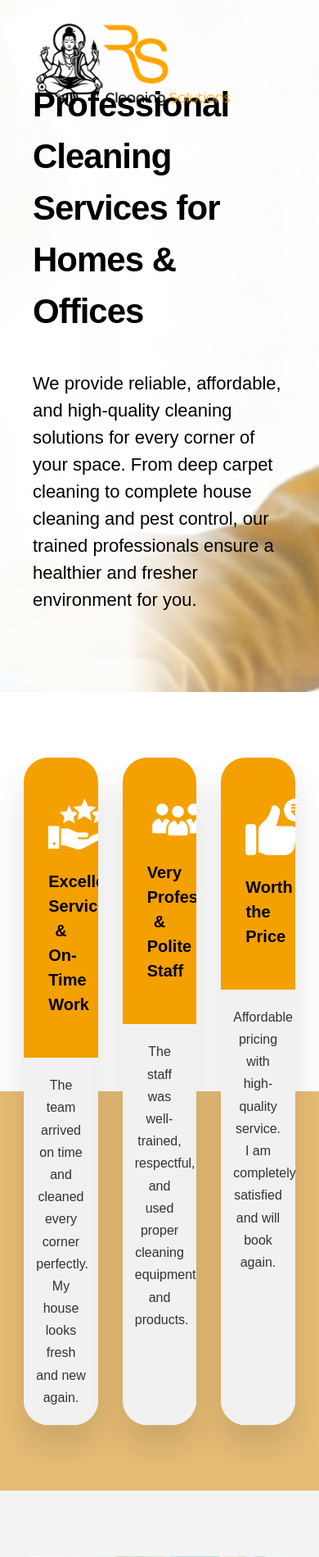
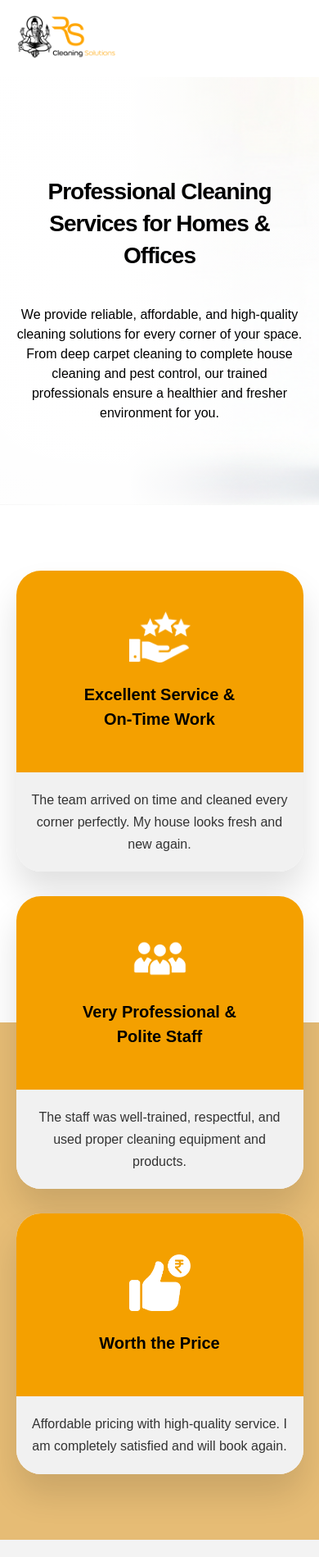
Before and after one commit to Anuj871386/cleaning_project, a Django app: page / in a window 390 px wide; the page is wider, and only the part inside the window is pictured. Shown: the top 1899 px of that part at 82% size. Run offline with Django 5.2, Linux system fonts and the light colour scheme.

Commit message:
included mobile compability

```diff
--- a/core/static/core/css/style.css
+++ b/core/static/core/css/style.css
@@ -901,3 +901,166 @@ body {
     height: 32px;
     stroke-width: 2;
 }
+
+
+
+
+/* =========================================
+   FINAL MOBILE FIX (DO NOT REMOVE DESKTOP CSS)
+========================================= */
+
+@media (max-width: 768px) {
+
+    body {
+        overflow-x: hidden;
+    }
+
+    /* ===== NAVBAR ===== */
+    .navbar {
+        padding: 15px 20px !important;
+        position: relative !important;
+    }
+
+    .nav-links {
+        display: none !important;
+    }
+
+    .logo-img {
+        height: 60px !important;
+    }
+
+    /* ===== HERO ===== */
+    .hero {
+        height: auto !important;
+        padding: 120px 20px 60px 20px !important;
+        background-position: center !important;
+        text-align: center;
+    }
+
+    .hero-content {
+        margin-top: 0 !important;
+        max-width: 100% !important;
+    }
+
+    .hero-content h1 {
+        font-size: 28px !important;
+        line-height: 1.4;
+    }
+
+    .hero-content p {
+        font-size: 16px !important;
+        margin-bottom: 40px !important;
+    }
+
+    /* ===== FEATURE SECTION ===== */
+    .feature-container {
+        flex-direction: column !important;
+        width: 90% !important;
+    }
+
+    .feature-card {
+        width: 100% !important;
+    }
+
+    /* ===== ABOUT ===== */
+    .about-container {
+        flex-direction: column !important;
+        gap: 30px !important;
+    }
+
+    .about-images,
+    .about-content {
+        width: 100% !important;
+    }
+
+    .about-content h2 {
+        font-size: 32px !important;
+        text-align: center;
+    }
+
+    .about-text {
+        font-size: 16px !important;
+        padding: 25px !important;
+        margin-right: 0 !important;
+        border-radius: 20px !important;
+    }
+
+    /* ===== SERVICES GRID FIX ===== */
+    .services-grid {
+        display: grid !important;
+        grid-template-columns: 1fr !important;
+        grid-template-rows: auto !important;
+        gap: 20px !important;
+    }
+
+    .service-card {
+        grid-column: span 1 !important;
+        grid-row: auto !important;
+        height: 250px !important;
+    }
+
+    /* ===== WHY SECTION ===== */
+    .why-section {
+        padding: 60px 20px !important;
+    }
+
+    .why-container {
+        grid-template-columns: 1fr !important;
+    }
+
+    .section-title {
+        font-size: 30px !important;
+        margin-top: 0 !important;
+    }
+
+    /* ===== TESTIMONIAL ===== */
+    .testimonial-grid {
+        grid-template-columns: 1fr !important;
+    }
+
+    .testimonial-section {
+        margin-top: 0 !important;
+        padding: 60px 20px !important;
+    }
+
+    .testimonial-top-text {
+        margin-top: 0 !important;
+        font-size: 15px !important;
+    }
+
+    /* ===== GALLERY ===== */
+    .gallery-grid {
+        grid-template-columns: 1fr !important;
+    }
+
+    .img-small,
+    .img-medium,
+    .img-large {
+        width: 100% !important;
+        height: auto !important;
+    }
+
+    /* ===== CONTACT ===== */
+    .contact-wrapper {
+        flex-direction: column !important;
+        padding: 40px 20px !important;
+    }
+
+    .contact-left,
+    .contact-right {
+        width: 100% !important;
+    }
+
+    .contact-right iframe {
+        height: 300px !important;
+    }
+
+    .contact-box h1 {
+        font-size: 32px !important;
+    }
+
+    .contact-box p {
+        font-size: 16px !important;
+    }
+
+}
```
